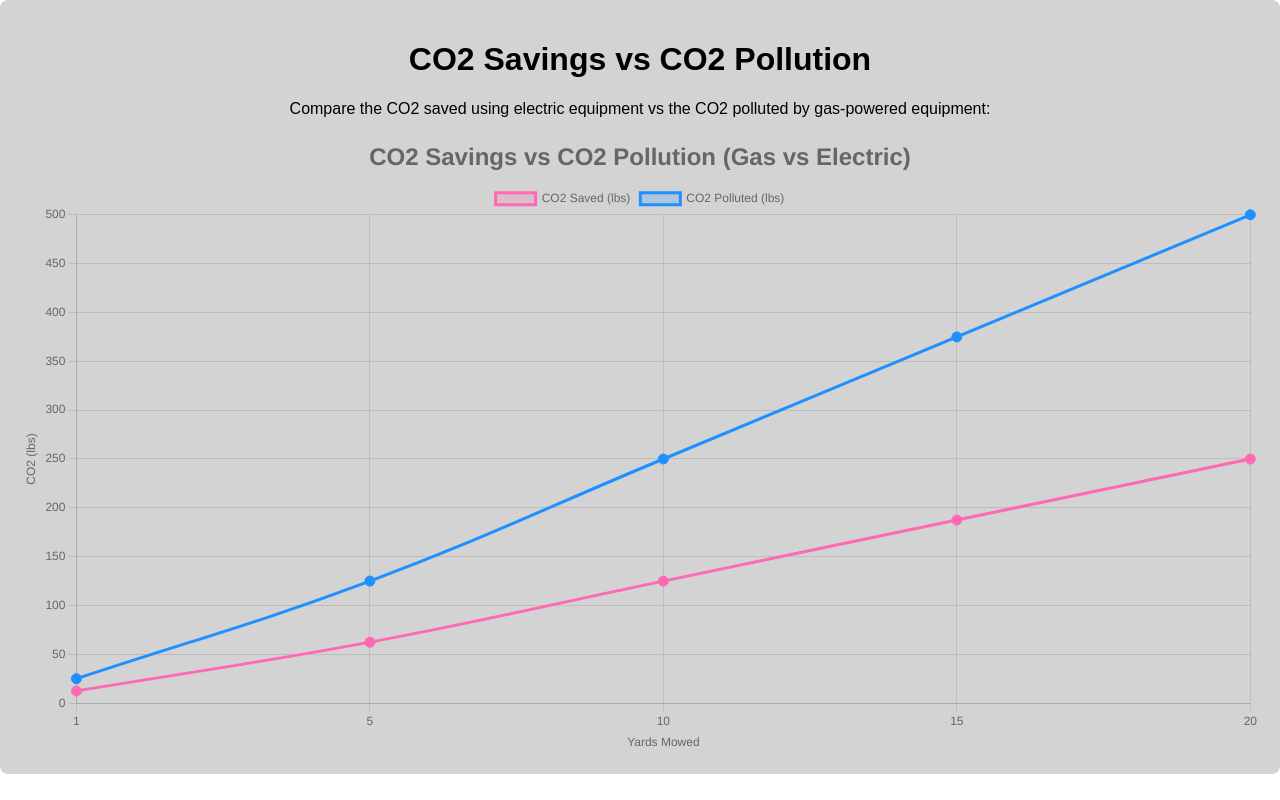
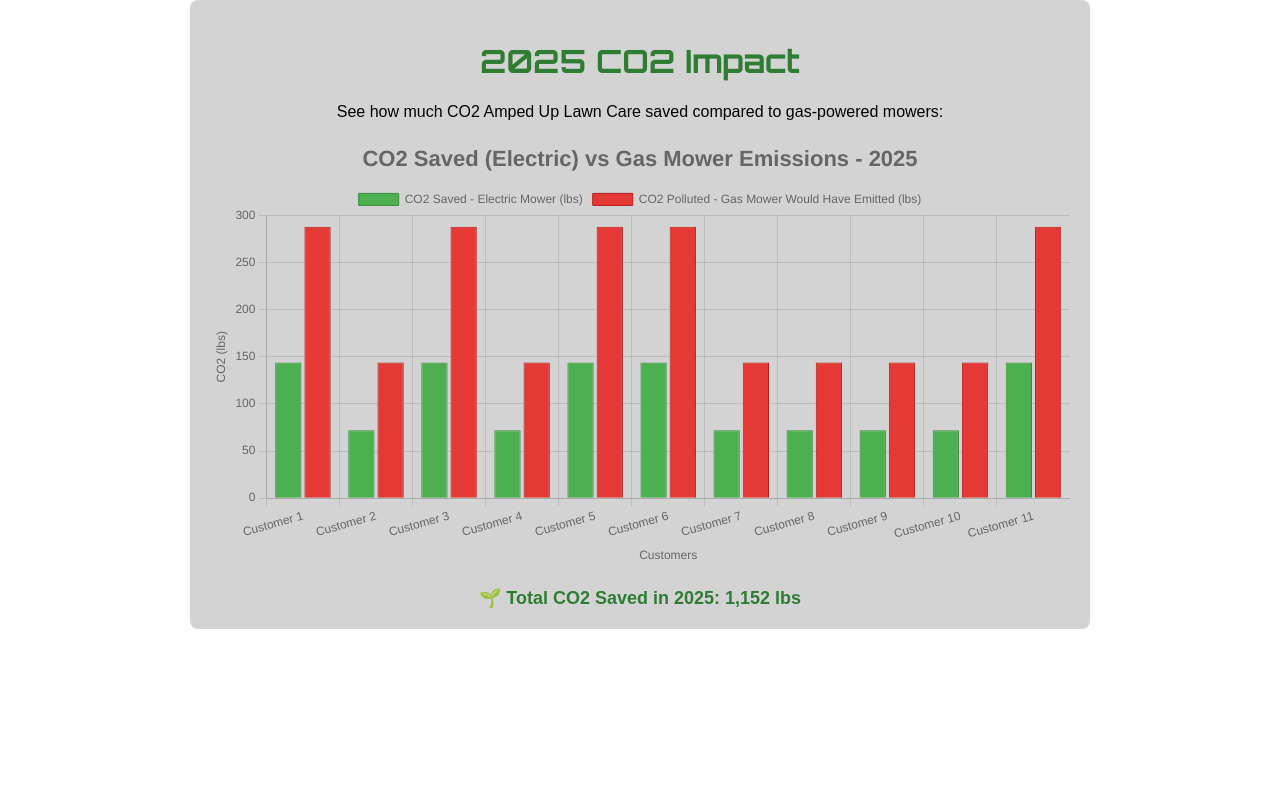
Before and after one commit to Hunt3r1997/lawn_website_project, a React (Create React App) app: page /co2 in a window 1280 px wide. Built offline with nearby package versions, Linux system fonts and the light colour scheme.

Commit message:
Replace Line chart with Bar chart for CO2 data

```diff
--- a/src/components/CO2.js
+++ b/src/components/CO2.js
@@ -1,72 +1,67 @@
 import React from 'react';
-import { Line } from 'react-chartjs-2';
-import { Chart as ChartJS, CategoryScale, LinearScale, PointElement, LineElement, Title, Tooltip, Legend } from 'chart.js';
+import { Bar } from 'react-chartjs-2';
+import { Chart as ChartJS, CategoryScale, LinearScale, BarElement, Title, Tooltip, Legend } from 'chart.js';
 
-// Register Chart.js components
-ChartJS.register(CategoryScale, LinearScale, PointElement, LineElement, Title, Tooltip, Legend);
+ChartJS.register(CategoryScale, LinearScale, BarElement, Title, Tooltip, Legend);
 
 function CO2() {
-  // Data for the graph: x-axis (yards mowed) and y-axis (CO2 saved and CO2 polluted)
+  const labels = [
+    'Customer 1', 'Customer 2', 'Customer 3', 'Customer 4', 'Customer 5',
+    'Customer 6', 'Customer 7', 'Customer 8', 'Customer 9', 'Customer 10', 'Customer 11'
+  ];
+
+  // CO2 saved per customer (electric mower)
+  const co2Saved = [144, 72, 144, 72, 144, 144, 72, 72, 72, 72, 144];
+
+  // CO2 a gas mower would have emitted (2x the saved amount)
+  const co2Gas = co2Saved.map(val => val * 2);
+
   const data = {
-    labels: [1, 5, 10, 15, 20], // Yards mowed
+    labels,
     datasets: [
       {
-        label: 'CO2 Saved (lbs)',
-        data: [12.5, 62.5, 125, 187.5, 250], // CO2 saved (pink line)
-        borderColor: '#FF69B4', // Pink for CO2 saved
-        backgroundColor: 'rgba(255, 105, 180, 0.2)', // Light pink area under the curve
-        fill: true, // Fill the area under the curve
-        tension: 0.4, // Smooth curve
-        pointRadius: 5, // Radius of the points on the line
-        pointBackgroundColor: '#FF69B4', // Point color for CO2 saved
-        pointHoverRadius: 7, // Hover effect on points
+        label: 'CO2 Saved - Electric Mower (lbs)',
+        data: co2Saved,
+        backgroundColor: '#4CAF50', // Green - matches your site buttons
+        borderColor: '#388E3C',
+        borderWidth: 1,
       },
       {
-        label: 'CO2 Polluted (lbs)',
-        data: [25, 125, 250, 375, 500], // CO2 polluted (blue line)
-        borderColor: '#1E90FF', // Blue for CO2 polluted
-        backgroundColor: 'rgba(30, 144, 255, 0.2)', // Light blue area under the curve
-        fill: true, // Fill the area under the curve
-        tension: 0.4, // Smooth curve
-        pointRadius: 5, // Radius of the points on the line
-        pointBackgroundColor: '#1E90FF', // Point color for CO2 polluted
-        pointHoverRadius: 7, // Hover effect on points
+        label: 'CO2 Polluted - Gas Mower Would Have Emitted (lbs)',
+        data: co2Gas,
+        backgroundColor: '#E53935', // Red - gas pollution
+        borderColor: '#B71C1C',
+        borderWidth: 1,
       },
     ],
   };
 
-  // Options for customization
   const options = {
     responsive: true,
     plugins: {
       title: {
         display: true,
-        text: 'CO2 Savings vs CO2 Pollution (Gas vs Electric)',
-        font: {
-          size: 24,
-        },
+        text: 'CO2 Saved (Electric) vs Gas Mower Emissions - 2025',
+        font: { size: 22 },
       },
       tooltip: {
         callbacks: {
           label: function (tooltipItem) {
-            return `${tooltipItem.dataset.label}: ${tooltipItem.raw} lbs`; // Tooltip content
+            return `${tooltipItem.dataset.label}: ${tooltipItem.raw} lbs`;
           },
         },
+      },
+      legend: {
+        position: 'top',
       },
     },
     scales: {
       x: {
-        title: {
-          display: true,
-          text: 'Yards Mowed',
-        },
+        title: { display: true, text: 'Customers' },
       },
       y: {
-        title: {
-          display: true,
-          text: 'CO2 (lbs)',
-        },
-        beginAtZero: true, // Ensures the y-axis starts at 0
+        title: { display: true, text: 'CO2 (lbs)' },
+        beginAtZero: true,
       },
     },
     animation: {
@@ -81,11 +76,18 @@ function CO2() {
         backgroundColor: '#d3d3d3',
         borderRadius: '8px',
         textAlign: 'center',
+        maxWidth: '900px',
+        margin: '0 auto',
       }}
     >
-      <h1>CO2 Savings vs CO2 Pollution</h1>
-      <p>Compare the CO2 saved using electric equipment vs the CO2 polluted by gas-powered equipment:</p>
-      <Line data={data} options={options} />
+      <h1 style={{ fontFamily: 'Orbitron, sans-serif', color: '#2e7d32' }}>
+        2025 CO2 Impact
+      </h1>
+      <p>See how much CO2 Amped Up Lawn Care saved compared to gas-powered mowers:</p>
+      <Bar data={data} options={options} />
+      <div style={{ marginTop: '20px', fontSize: '18px', fontWeight: 'bold', color: '#2e7d32' }}>
+        🌱 Total CO2 Saved in 2025: 1,152 lbs
+      </div>
     </div>
   );
 }
```
